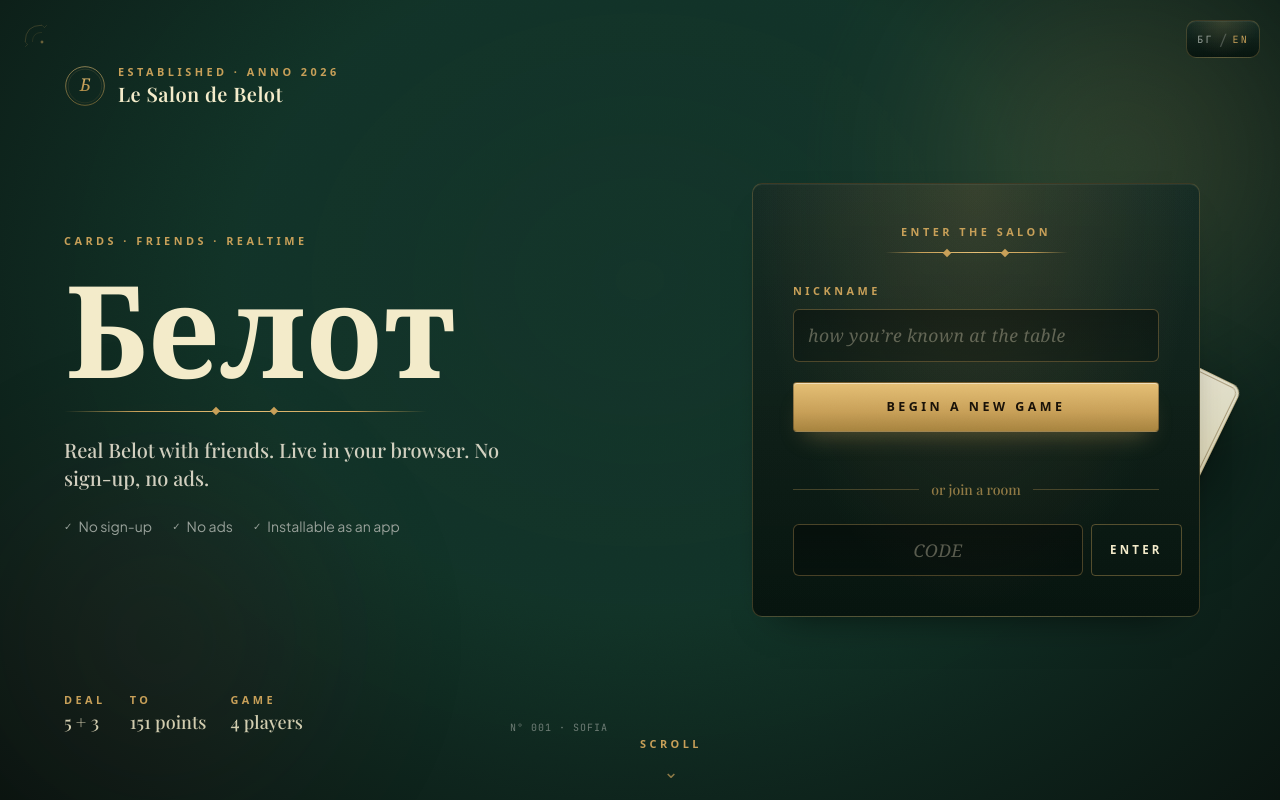
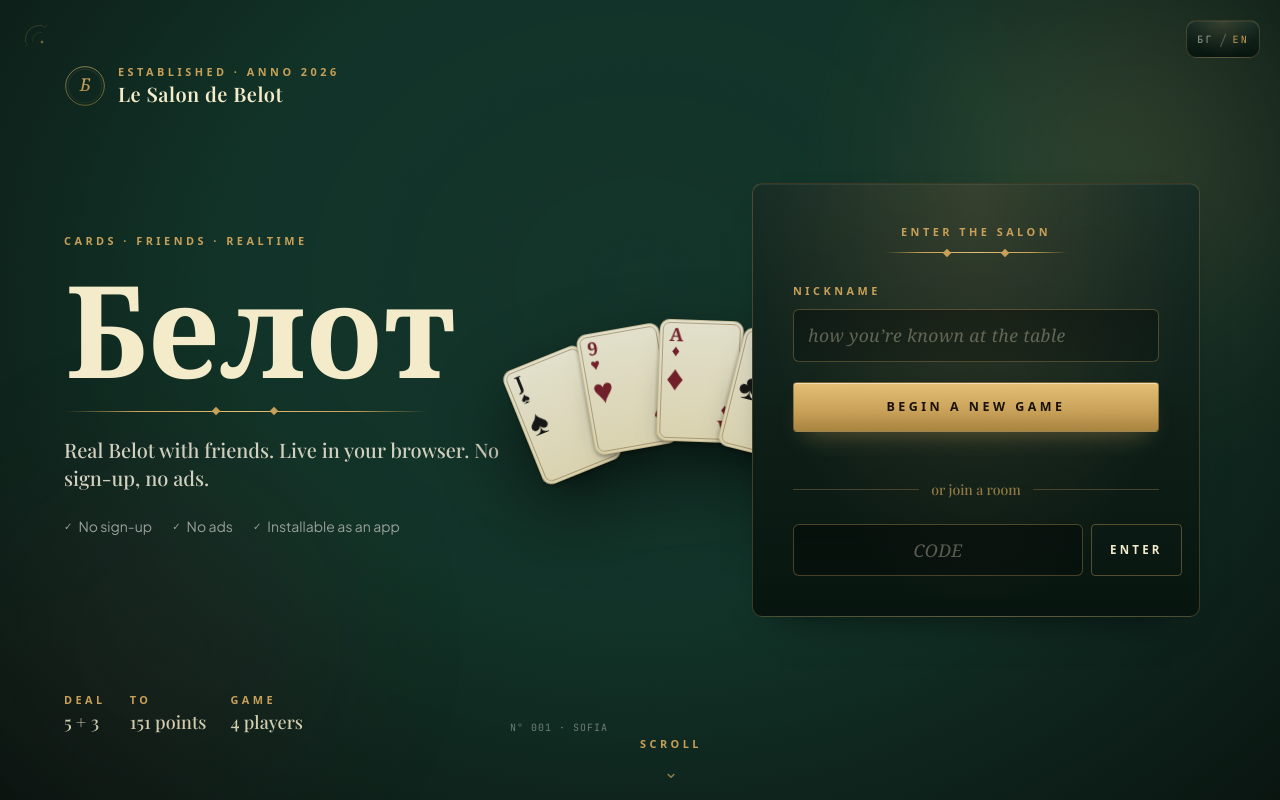
Before and after one commit to Martin-Atanasov123/belot, a React (Vite) app in the folder packages/client/: page / in a window 1280 px wide. Shown: the top 800 px of the page. Built offline with nearby package versions, Linux system fonts and the light colour scheme; no server answers; a web font is replaced by a local one.

Commit message:
feat(landing): add FannedCards component and update card arrangement

```diff
--- a/packages/client/src/routes/Landing.tsx
+++ b/packages/client/src/routes/Landing.tsx
@@ -117,7 +117,10 @@ export function Landing() {
             </motion.div>
           </motion.div>
 
+          <FannedCards />
           <motion.div
+
+
             initial={{ opacity: 0 }}
             animate={{ opacity: 1 }}
             transition={{ delay: 1.2, duration: 0.7 }}
@@ -130,11 +133,11 @@ export function Landing() {
             </div>
             <div className="font-mono text-[10px] uppercase tracking-widest text-ash/70">{t('common.sofia')}</div>
           </motion.div>
+
         </div>
 
         {/* Right column — form (the primary CTA) */}
         <div className="relative flex items-center justify-center p-6 sm:p-10 lg:p-16">
-          <FannedCards />
 
           <motion.div
             initial={{ opacity: 0, y: 20 }}
@@ -464,11 +467,11 @@ function MiniCard({ rank, suit, red, rotate, dx, dy }: { rank: string; suit: str
 
 function FannedCards() {
   const cards = [
-    { rank: 'A', suit: '♠', red: false, rot: -22, x: -120, y: 18 },
-    { rank: 'K', suit: '♥', red: true,  rot: -10, x: -55,  y: -8 },
-    { rank: 'Q', suit: '♦', red: true,  rot:   2, x:   18, y: -16 },
-    { rank: 'J', suit: '♣', red: false, rot:  14, x:   90, y: -2 },
-    { rank: '10', suit: '♥', red: true, rot:  26, x:  160, y: 28 },
+    { rank: 'J', suit: '♠', red: false, rot: -22, x: -120, y: 18 },
+    { rank: '9', suit: '♥', red: true,  rot: -10, x: -55,  y: -8 },
+    { rank: 'A', suit: '♦', red: true,  rot:   2, x:   18, y: -16 },
+    { rank: '10', suit: '♣', red: false, rot:  14, x:   90, y: -2 },
+    { rank: 'K', suit: '♥', red: true, rot:  26, x:  160, y: 28 },
   ]
   return (
     <div
```
Also changed, not shown: 1 other file (tests, documents, lock files or other folders).
